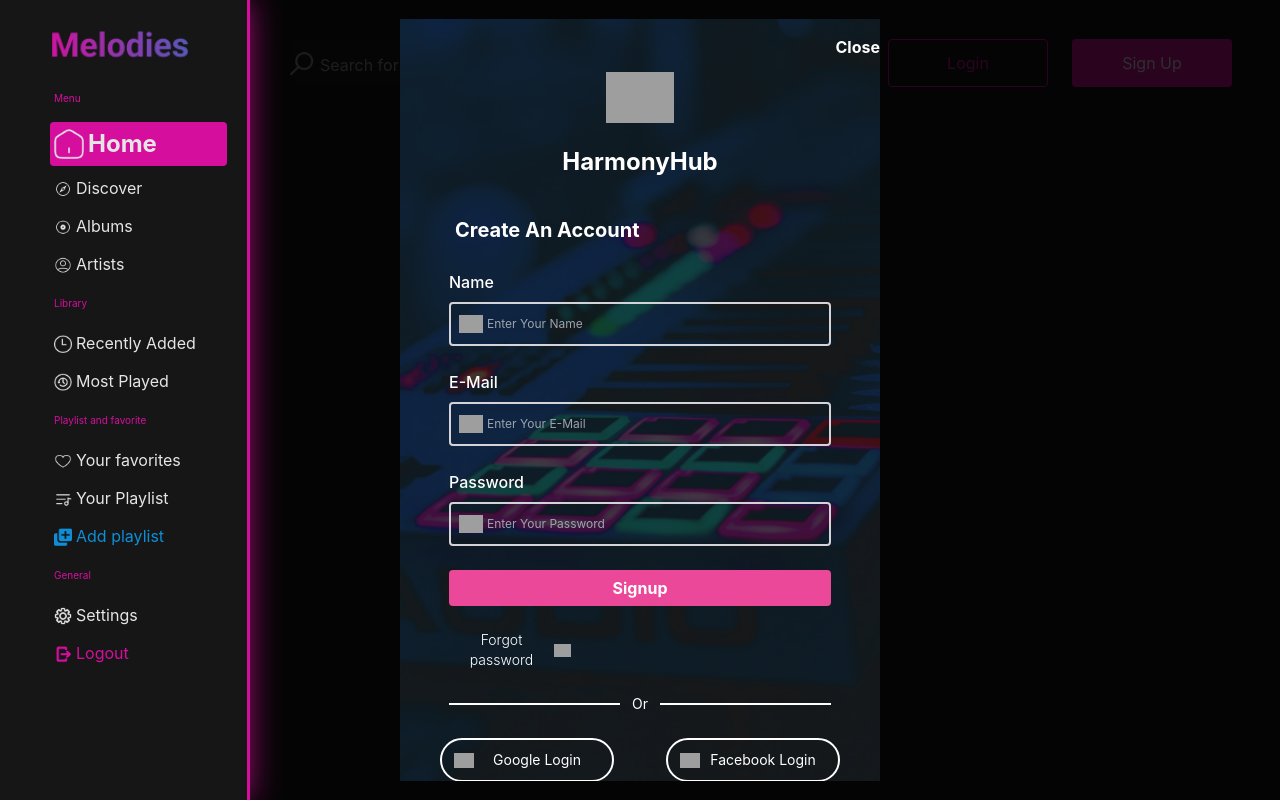
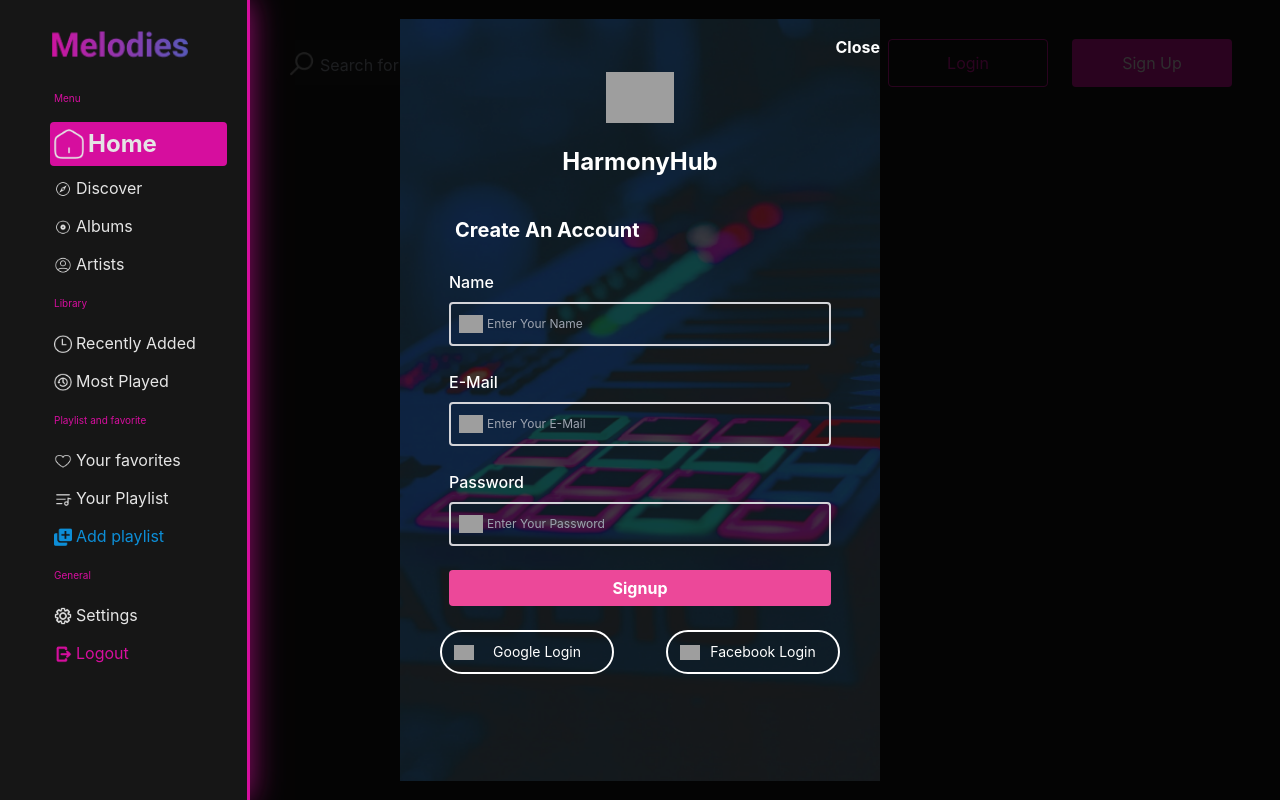
Before and after one commit to TuongPhamCT/HarmonyHub, a React (Create React App) app in the folder harmonyhub/: page / in a window 1280 px wide. Both pictures are taken after a click on the element "Sign Up". Built offline with nearby package versions, Linux system fonts and the light colour scheme; grey boxes are pictures that could not be loaded.

Commit message:
modify sequelize.js

```diff
--- a/harmonyhub/src/components/SignUp/CreateAccountForm.jsx
+++ b/harmonyhub/src/components/SignUp/CreateAccountForm.jsx
@@ -1,14 +1,10 @@
-import React from "react";
-import { useRef } from "react";
-import { useState } from "react";
+import React, { useState, useRef } from "react";
 import InputField from "./InputField";
 import axios from "axios";
-import AlertComponent from "../Utils/Alert/Alert";
+import Alert from "../Utils/Alert/Alert";
 
 function CreateAccountForm() {
   const [alertMessage, setAlertMessage] = useState("");
-  const alertRef = useRef();
-
   const usernameRef = useRef();
   const emailRef = useRef();
   const passwordRef = useRef();
@@ -20,16 +16,12 @@
       const email = emailRef.current.value;
       const password = passwordRef.current.value;
       let responseData = await registerUser(username, email, password);
-      //add alert to show the response data
+      // Set the alert message
       setAlertMessage(JSON.stringify(responseData));
-      alertRef.current.showModal();
     } catch (error) {
       console.error("Error:", error);
+      setAlertMessage(`Error: ${error.message}`);
     }
-  };
-
-  const handleAlertClose = () => {
-    alertRef.current.close();
   };
 
   const registerUser = async (username, email, password) => {
@@ -49,20 +41,21 @@
       );
       return response.data;
     } catch (error) {
-      console.error("Error:", error);
-      return null;
+      throw error;
     }
   };
 
   return (
     <section className="flex flex-col mt-9 w-full max-w-[382px]">
       <h2 className="text-2xl font-bold text-white">Create An Account</h2>
-      <form>
+      <form onSubmit={handleSubmit}>
         <InputField
           ref={usernameRef}
           label="Name"
           placeholder="Enter Your Name"
           isRequired={true}
+          pattern="^[a-zA-Z0-9_]{3,15}$"
+          errorMessage="Username must be 3-15 characters long and can only contain letters, numbers, and underscores."
         />
         <InputField
           ref={emailRef}
@@ -70,6 +63,8 @@
           placeholder="Enter Your E-Mail"
           type="email"
           isRequired={true}
+          pattern="^[a-zA-Z0-9._%+-]+@[a-zA-Z0-9.-]+\.[a-zA-Z]{2,}$"
+          errorMessage="Please enter a valid email address."
         />
         <InputField
           ref={passwordRef}
@@ -77,41 +72,14 @@
           placeholder="Enter Your Password"
           type="password"
           isRequired={true}
+          pattern="^(?=.*[A-Za-z])(?=.*\d)[A-Za-z\d]{8,}$"
+          errorMessage="Password must be at least 8 characters long and contain at least one letter and one number."
         />
-        <button
-          className="flex justify-center items-center mt-6 w-full text-base font-bold text-white whitespace-nowrap px-6 py-1.5 bg-pink-500 rounded min-h-[34px]"
-          onClick={handleSubmit}
-        >
+        <button className="flex justify-center items-center mt-6 w-full text-base font-bold text-white whitespace-nowrap px-6 py-1.5 bg-pink-500 rounded min-h-[34px]">
           Signup
         </button>
       </form>
-      <div className="flex justify-center items-center mt-6 max-w-full text-sm font-light text-center text-white w-[122px]">
-        <button className="flex-1 shrink self-stretch my-auto basis-0">
-          Forgot password
-        </button>
-        <img
-          loading="lazy"
-          src="https://cdn.builder.io/api/v1/image/assets/TEMP/74e2880fa463535349695bdcf5ff3b95019025251703a844e8dddeb4bb356de2?placeholderIfAbsent=true&apiKey=22c14f20518e4798aad5af9f84c700f9"
-          alt=""
-          className="object-contain shrink-0 self-stretch my-auto aspect-[1.06] w-[17px]"
-        />
-      </div>
-      <div className="flex gap-3 justify-center items-center mt-6 w-full text-sm text-center text-white whitespace-nowrap">
-        <div
-          className="flex-1 shrink self-stretch my-auto h-0 border border-white border-solid basis-0 w-[172px]"
-          aria-hidden="true"
-        />
-        <span className="self-stretch my-auto">Or</span>
-        <div
-          className="flex-1 shrink self-stretch my-auto h-0 border border-white border-solid basis-0 w-[171px]"
-          aria-hidden="true"
-        />
-      </div>
-      <AlertComponent
-        message={alertMessage}
-        handleClose={handleAlertClose}
-        ref={alertRef}
-      />
+      <Alert message={alertMessage} />
     </section>
   );
 }
--- a/harmonyhub/src/components/SignUp/InputField.jsx
+++ b/harmonyhub/src/components/SignUp/InputField.jsx
@@ -2,9 +2,26 @@
 import { forwardRef } from "react";
 
 const InputField = forwardRef(function InputField(
-  { label, placeholder, type = "text", isRequired = false },
+  {
+    label,
+    placeholder,
+    type = "text",
+    isRequired = false,
+    pattern,
+    errorMessage,
+  },
   ref
 ) {
+  const handleInvalid = (e) => {
+    if (errorMessage) {
+      e.target.setCustomValidity(errorMessage);
+    }
+  };
+
+  const handleInput = (e) => {
+    e.target.setCustomValidity("");
+  };
+
   return (
     <div className="flex flex-col justify-center mt-6 w-full">
       <label
@@ -27,6 +44,9 @@
             type={type}
             id={`${label.toLowerCase()}Input`}
             placeholder={placeholder}
+            pattern={pattern}
+            onInvalid={handleInvalid}
+            onInput={handleInput}
             className="flex-1 shrink self-stretch my-auto basis-0 bg-transparent border-none outline-none text-white"
           />
         </div>
```
Also changed, not shown: 1 other file (tests, documents, lock files or other folders).
